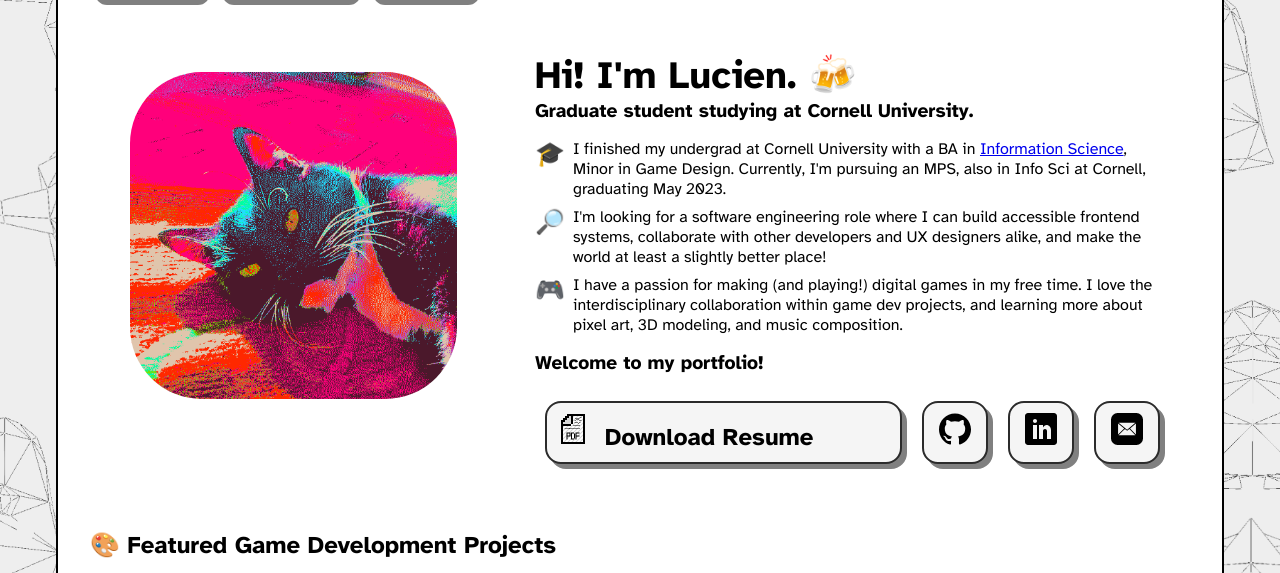
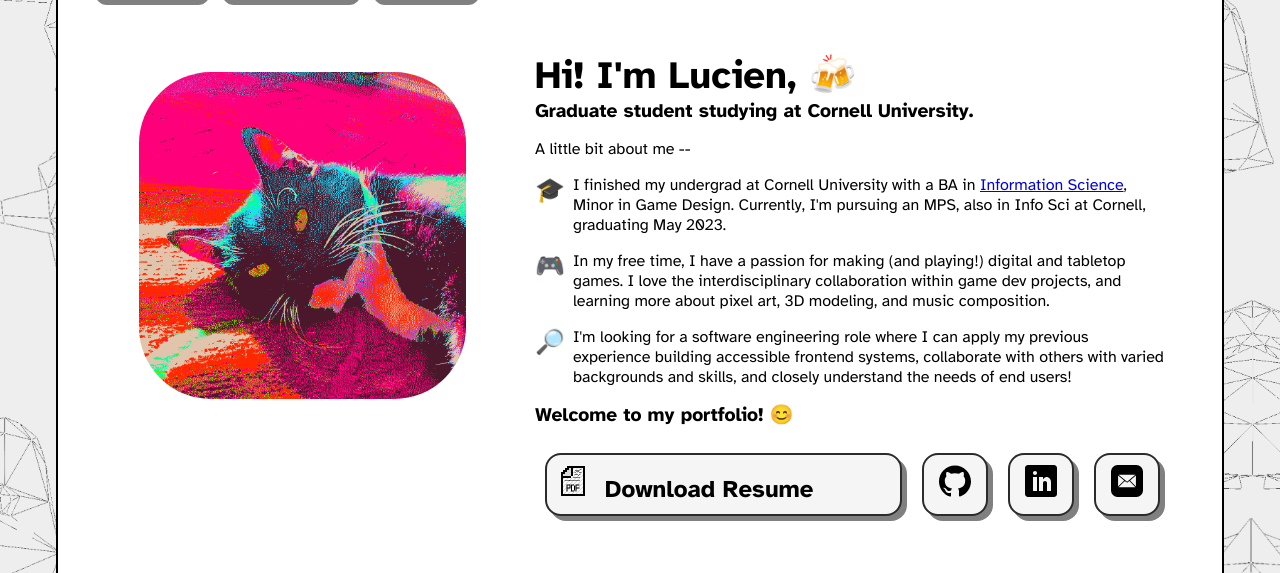
Before and after one commit to lucieneckert/new-portfolio, a PHP site: template pages/index.php in a window 1280 px wide. Shown: the part 126-699 px from the top of the page. Run offline with PHP 8.4, Linux system fonts and the light colour scheme; the template is opened without the code that fills it, so the values that code supplies are empty.

Commit message:
Various content updates

```diff
--- a/includes/project-writeups/rr.php
+++ b/includes/project-writeups/rr.php
@@ -18,6 +18,8 @@
     focus around the game's audio features and level design. As part of the course's requirements, the game targeted mobile devices, which brought with it a bunch of challenges --
     especially when it came to audio and playtesting.
 </p>
+
+<img class="project-img" src="public/project-info-res/rr/poster.png" alt="poster used during the showcase event to describe our game">
 
 <h2>Gameplay</h2>
 
--- a/pages/index.php
+++ b/pages/index.php
@@ -20,25 +20,26 @@
                 </section>
                 <section>
                     <em class="bold-paragraph-title">
-                        <span style="font-size: 2em;">Hi! I'm Lucien. 🍻</span> <br> Graduate student studying at Cornell
+                        <span style="font-size: 2em;">Hi! I'm Lucien, 🍻</span> <br> Graduate student studying at Cornell
                         University. <br>
                     </em>
+                    <p>A little bit about me -- </p>
                     <ul class='bio-list'>
                         <li>
                             <span class='icon'>🎓</span>
-                            <span>I finished my undergrad at Cornell University with a BA in <a href="https://infosci.cornell.edu/masters/mps">Information Science</a>, Minor in Game Design. Currently, I'm pursuing an MPS, also in Info Sci at Cornell, graduating May 2023.</span>
+                            <span>I finished my undergrad at Cornell University with a BA in <a href="https://infosci.cornell.edu/masters/mps" target="_blank">Information Science</a>, Minor in Game Design. Currently, I'm pursuing an MPS, also in Info Sci at Cornell, graduating May 2023.</span>
+                        </li>
+                        <li>
+                            <span class='icon'>🎮</span>
+                            <span>In my free time, I have a passion for making (and playing!) digital and tabletop games. I love the interdisciplinary collaboration within game dev projects, and learning more about pixel art, 3D modeling, and music composition. </span>
                         </li>
                         <li>
                             <span class='icon'>🔎</span>
-                            <span>I'm looking for a software engineering role where I can build accessible frontend systems, collaborate with other developers and UX designers alike, and make the world at least a slightly better place!</span>
-                        </li>
-                        <li>
-                            <span class='icon'>🎮</span>
-                            <span>I have a passion for making (and playing!) digital games in my free time. I love the interdisciplinary collaboration within game dev projects, and learning more about pixel art, 3D modeling, and music composition. </span>
+                            <span>I'm looking for a software engineering role where I can apply my previous experience building accessible frontend systems, collaborate with others with varied backgrounds and skills, and closely understand the needs of end users!</span>
                         </li>
                     </ul>
                     <em class="bold-paragraph-title">
-                        Welcome to my portfolio!
+                        Welcome to my portfolio! 😊
                     </em>
                     <ul class='link-list'>
                         <a href='public/documents/resume.pdf' style="flex-grow: 1" target="_blank">
--- a/pages/projects.php
+++ b/pages/projects.php
@@ -26,6 +26,7 @@ $tools = exec_query($db, $tools_query)->fetchAll();
             <div id='sticky-filter-sidebar'>
                 <div style="position: sticky; top: 1rem">
                     <div id='projects-filter-bar' class='box-card'>
+                        <p>Filter</p>
                         <ul>
                             <li class="filter-button" id='filter-all' onclick="filterProjects('all')" style="border: 2px solid grey">🌟 <br> All</li>
                             <li class="filter-button" id='filter-games' onclick="filterProjects('games')">🎲 <br> Games</li>
--- a/public/styles/site.css
+++ b/public/styles/site.css
@@ -149,7 +149,7 @@ nav a {
 
 .bio-list li {
     display: flex;
-    margin: 0.5rem 0rem;
+    margin: 1rem 0rem;
 }
 
 .bio-list li .icon {
@@ -624,6 +624,7 @@ blockquote {
 }
 
 .self-picture {
+    display: block;
     margin: auto;
     width: 85%;
     padding: 20px;
```
Also changed, not shown: public/images/peng-bg.png, public/project-info-res/rr/poster.png (added), 2 other files.
